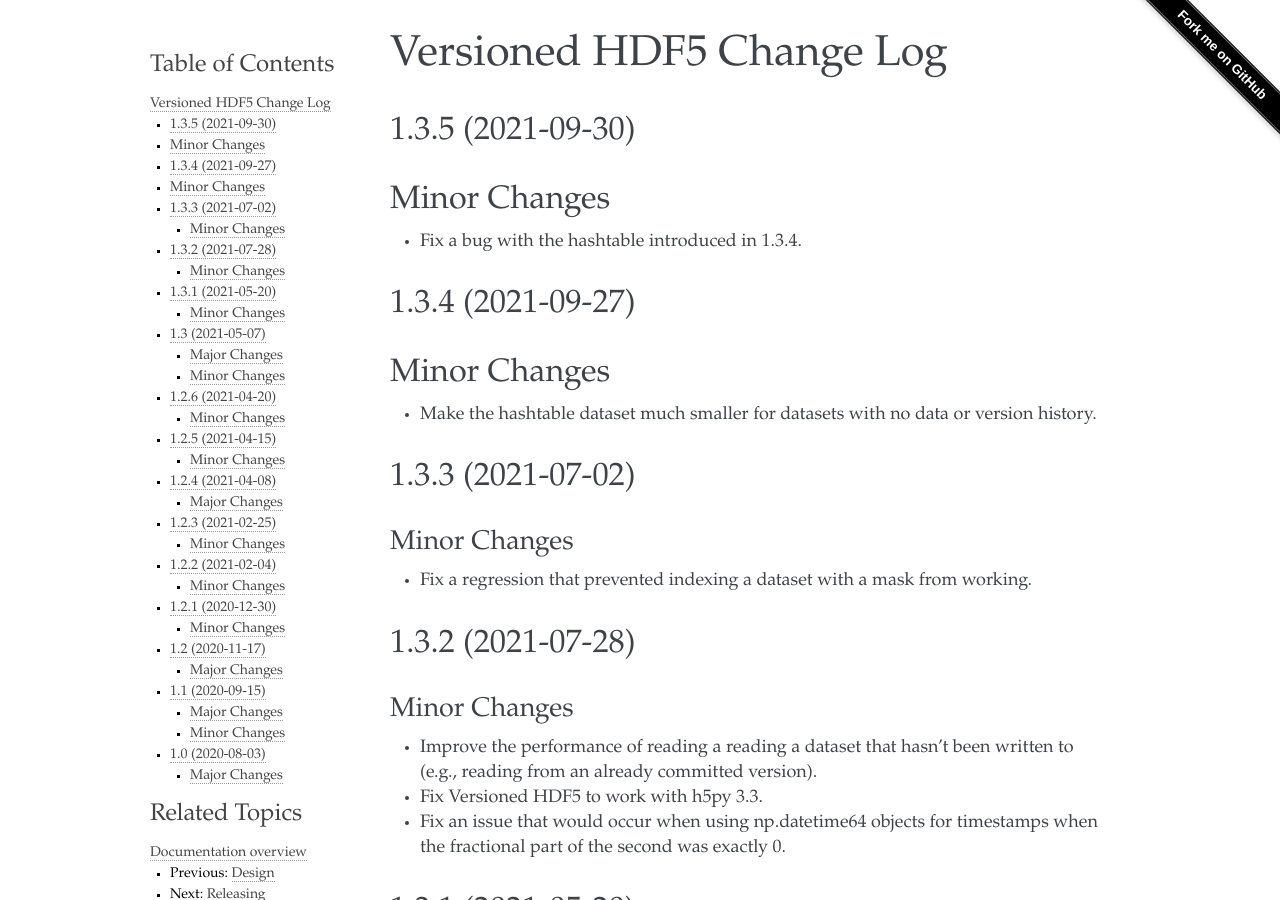
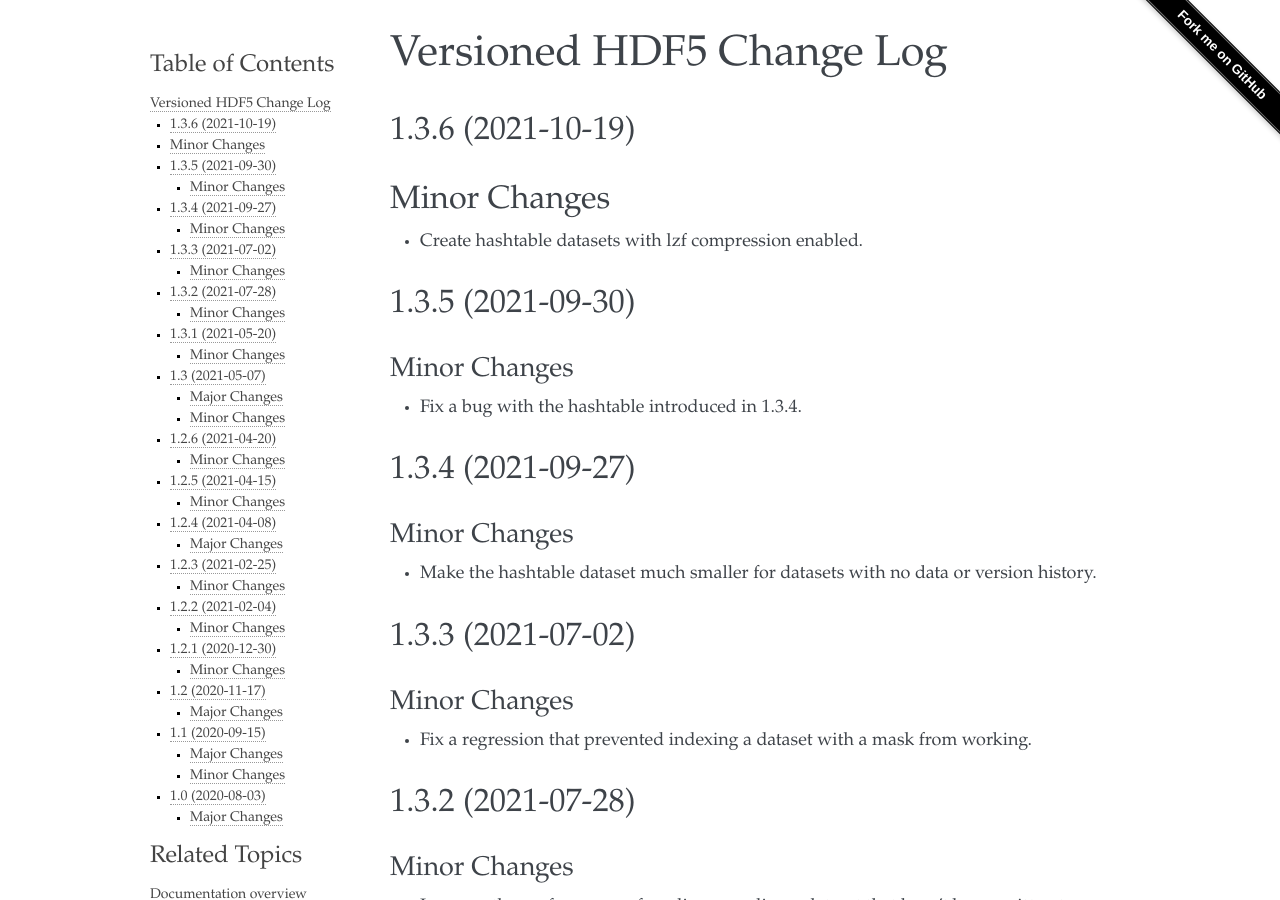
Before and after one commit to deshaw/versioned-hdf5, a Sphinx documentation site: the page built from docs/changelog.md, in a window 1280 px wide and 900 px high. Built offline with Sphinx 7.4.7, drawn with Linux system fonts in a browser that asks for light colours.

Commit message:
Add a changelog entry for a 1.3.6 release

```diff
--- a/docs/changelog.md
+++ b/docs/changelog.md
@@ -1,15 +1,21 @@
 Versioned HDF5 Change Log
 =========================
 
+## 1.3.6 (2021-10-19)
+
+## Minor Changes
+
+- Create hashtable datasets with lzf compression enabled.
+
 ## 1.3.5 (2021-09-30)
 
-## Minor Changes
+### Minor Changes
 
 - Fix a bug with the hashtable introduced in 1.3.4.
 
 ## 1.3.4 (2021-09-27)
 
-## Minor Changes
+### Minor Changes
 
 - Make the hashtable dataset much smaller for datasets with no data or version
   history.
```
